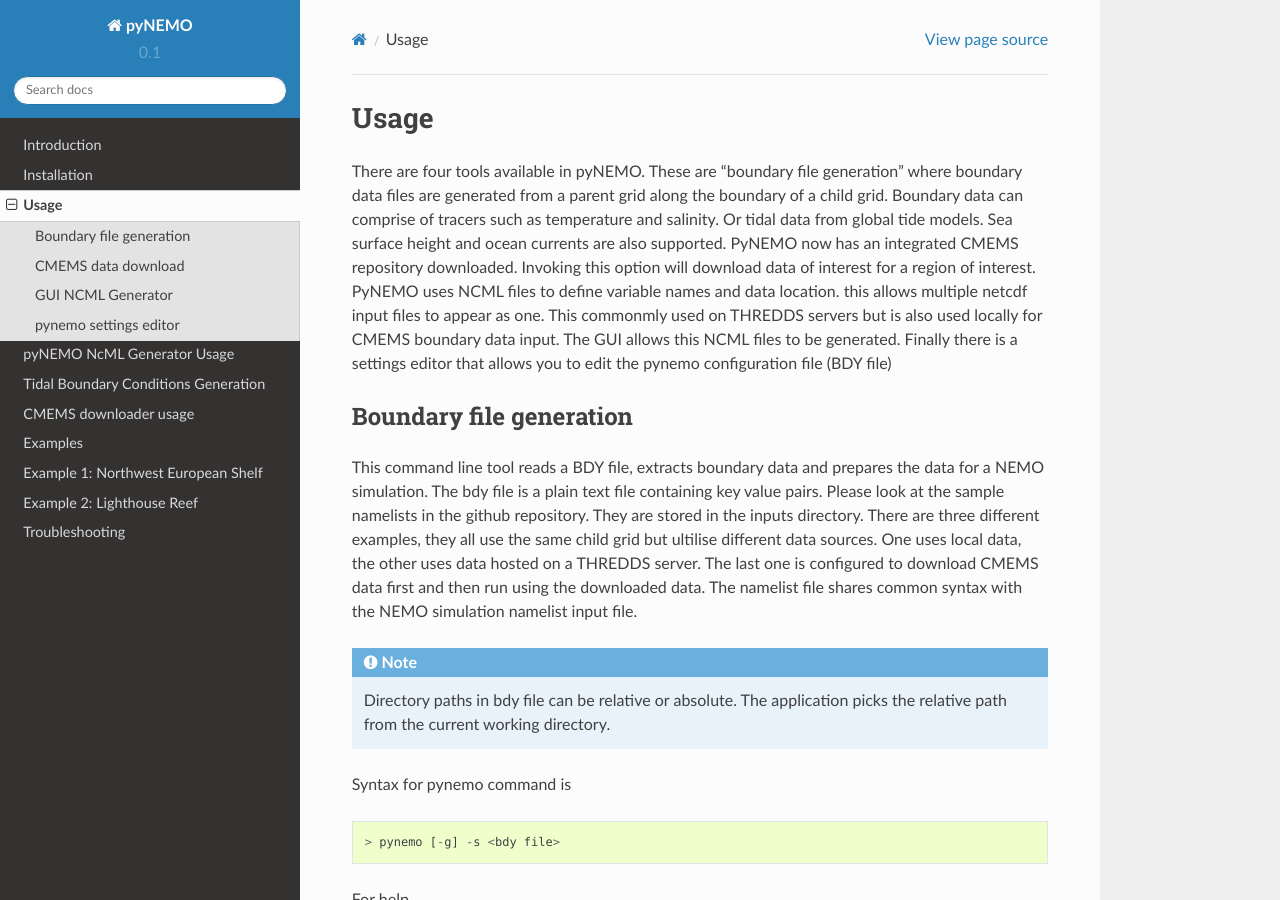
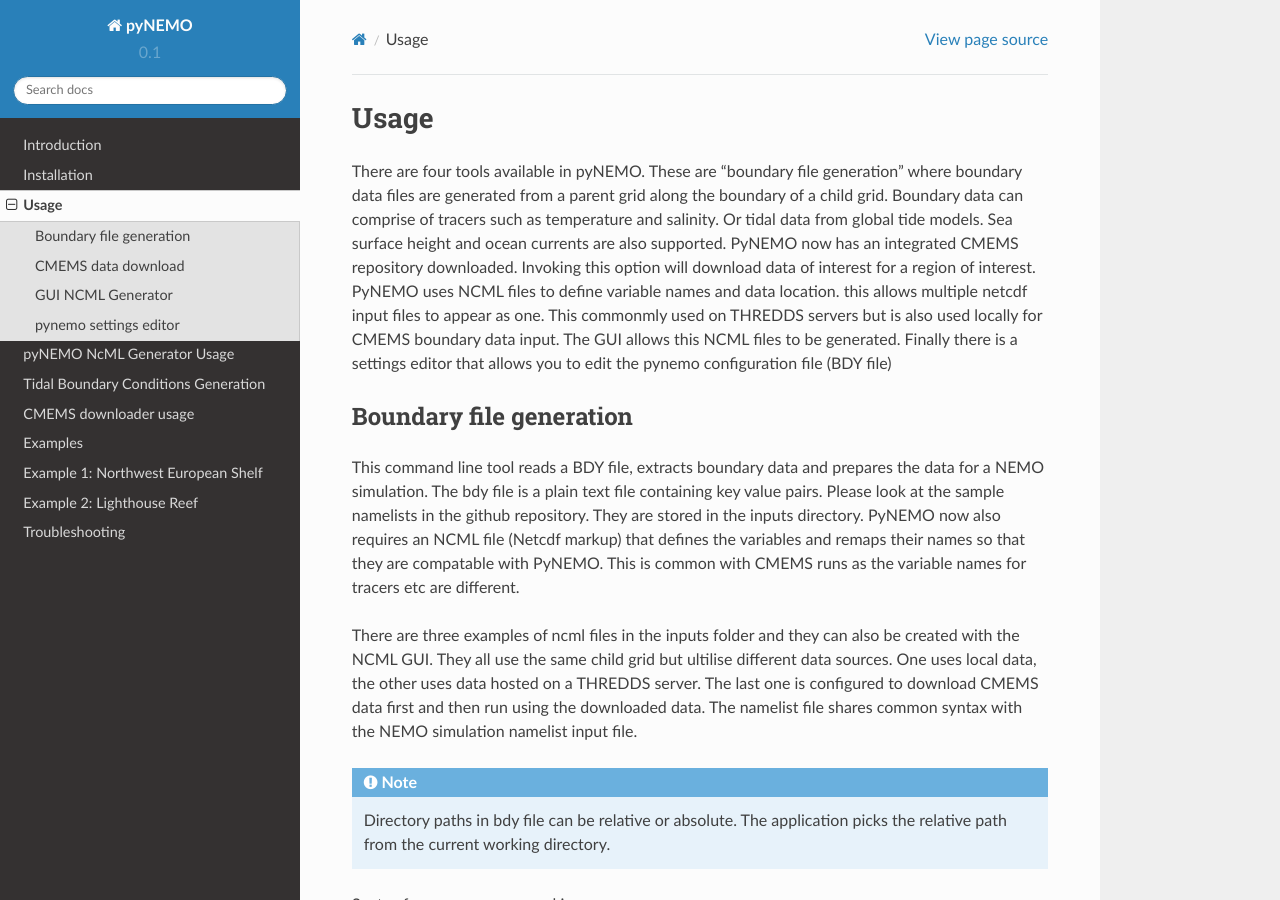
Before and after one commit to NOC-MSM/pyBDY, a Sphinx documentation site: the page built from docs/source/usage.rst, in a window 1280 px wide and 900 px high. Built offline with Sphinx 7.4.7 and the Read the Docs theme 2.0.0, drawn with Linux system fonts in a browser that asks for light colours.

Commit message:
ammended CMEMS downloader to work with remapped variables

```diff
--- a/docs/source/usage.rst
+++ b/docs/source/usage.rst
@@ -12,8 +12,12 @@
 ------------------------
 This command line tool reads a BDY file, extracts boundary data and prepares the data for a NEMO simulation. The bdy file
 is a plain text file containing key value pairs. Please look at the sample namelists in the github repository. They are
-stored in the inputs directory. There are three different examples, they all use the same child grid but ultilise different
-data sources. One uses local data, the other uses data hosted on a THREDDS server. The last one is configured to download
+stored in the inputs directory. PyNEMO now also requires an NCML file (Netcdf markup) that defines the variables and
+remaps their names so that they are compatable with PyNEMO. This is common with CMEMS runs as the variable names for tracers etc
+are different.
+
+There are three examples of ncml files in the inputs folder and they can also be created with the NCML GUI. They all use the same child grid
+but ultilise different data sources. One uses local data, the other uses data hosted on a THREDDS server. The last one is configured to download
 CMEMS data first and then run using the downloaded data. The namelist file shares common syntax with the NEMO simulation namelist input file.
 
 .. note:: Directory paths in bdy file can be relative or absolute.
```
Also changed, not shown: docs/source/CMEMS_downloader_usage.rst (+6 -2 lines), 1 other file.
